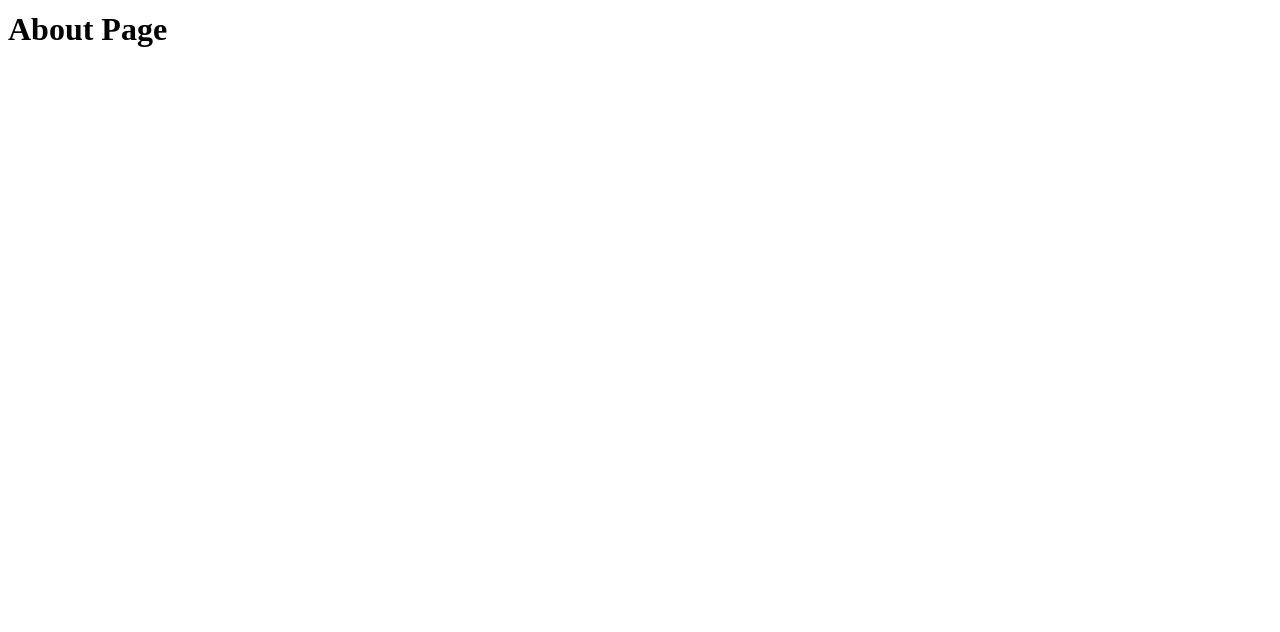
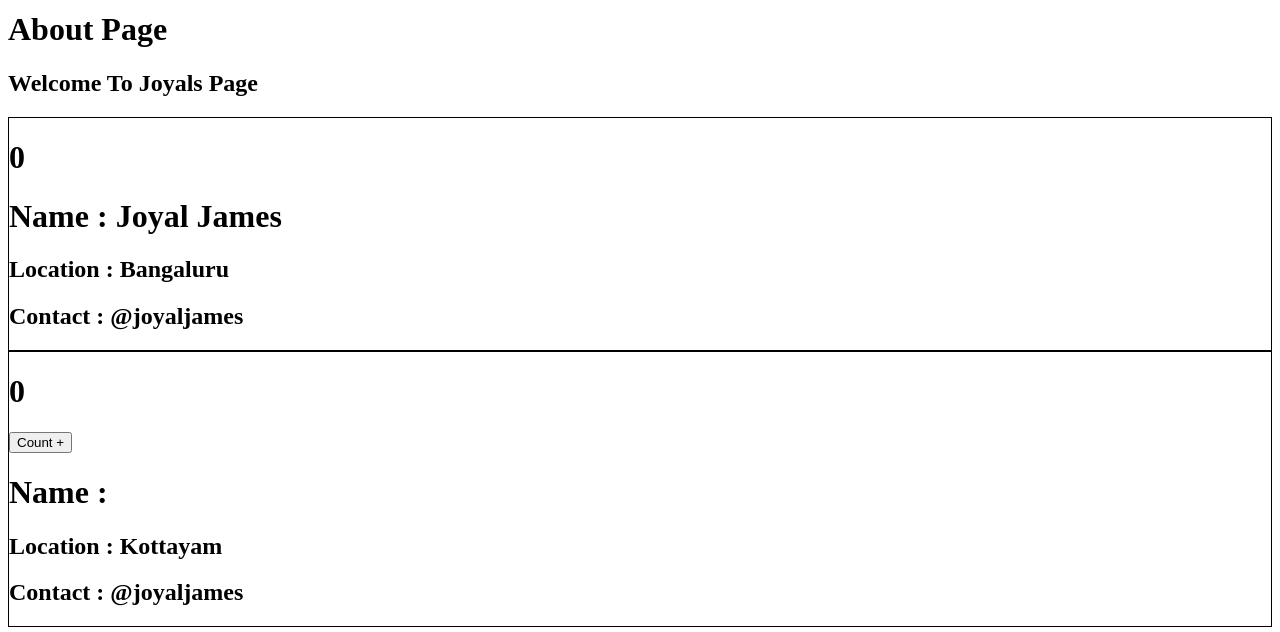
Before and after one commit to JoyalJames/joyal_react, a React (Vite) app: page /about in a window 1280 px wide. Shown: the part 233-865 px from the top of the page. Before the commit the page ends 800 px from the top, so only its background shows below. Built offline with nearby package versions, Linux system fonts and the light colour scheme.

Commit message:
Class Component With Life Cycle componentDidMount()

```diff
--- a/index.css
+++ b/index.css
@@ -87,7 +87,14 @@
 }
 .about{
     padding-top: 17%;
+
+}
+.about_user{
+    border: 1px solid black;
+
 }
 .menu_card{
     padding-top: 17%;
+    border-radius: 4px;
+    background-color: rgb(224, 229, 229);
 }
--- a/src/components/About.js
+++ b/src/components/About.js
@@ -1,8 +1,28 @@
-const About = ()=> {
-    return (
-        <div className="about">
-            <h1>About Page</h1>
-        </div>
-    )
+import User from "./User";
+import UserClass from "./UserClass";
+import { Component } from "react";
+class About extends Component{
+    // 1st Contructor will load   -> then render component  -> then ComponentDidMount()
+    constructor(props){
+        super(props)
+        console.log("Parent Constructor")
+    }
+    // 3rd componentDidMount()
+    componentDidMount(){
+        console.log("Parent Component Did Mount")
+    }
+    // 2nd render Component
+    render(){
+        console.log("Parent Render")
+        return (
+            <div className="about">
+                <h1>About Page</h1>
+                <h2>Welcome To Joyals Page</h2>
+                <User/>
+                <UserClass/>
+            </div>
+        )
+    }
 }
+
 export default About;
--- a/src/components/Body.js
+++ b/src/components/Body.js
@@ -35,7 +35,7 @@ const Body = () => {
                 </div>
                 <button id="filter-btn"
                 onClick={()=>{
-                    const filteredData = state.filter((resto)=>resto?.info?.avgRating>4.3)
+                    const filteredData = state.filter((resto)=>resto?.info?.avgRating>4)
                     setFilteredRestaurant(filteredData);
                 }}>Top Rated</button>
             </div>
@@ -43,7 +43,7 @@ const Body = () => {
                 {
                     // map filtered
                     filteredRestaurant.map((resto)=>(
-                        <Link to={"/restaurant/"+resto?.info.parentId}><RestaurantCard key={resto?.info.parentId} restList={resto}/></Link>
+                        <Link key={resto?.info.parentId} to={"/restaurant/"+resto?.info.parentId}><RestaurantCard restList={resto}/></Link>
                         )
                     )
                 }
--- a/src/components/RestroMenu.js
+++ b/src/components/RestroMenu.js
@@ -13,14 +13,14 @@ const RestroMenu = ()=>{
         const data = await fetch(MENU_API + resId)
         const json = await data.json();
         console.log(json.data.cards[0].card.card.info);
-        console.log(json.data.cards[2].groupedCard.cardGroupMap.REGULAR.cards[2].card.card.itemCards);
+        console.log(json.data.cards[2].groupedCard.cardGroupMap.REGULAR.cards[1].card.card.itemCards);
         setMenuCard(json.data);
 
     }
     if (menuCard === null) return <Shimmer/>
     // .cards[2].groupedCard.cardGroupMap.REGULAR.cards[2].card.card.itemCards
     const {name,avgRating,areaName,ratingSlab} = menuCard?.cards[0].card.card.info;
-    const {itemCards} =  menuCard?.cards[2]?.groupedCard?.cardGroupMap?.REGULAR?.cards[2]?.card?.card;
+    const {itemCards} =  menuCard?.cards[2]?.groupedCard?.cardGroupMap?.REGULAR?.cards[1]?.card?.card;
     console.log(itemCards)
     return(
         <div className="menu_card">
--- /dev/null
+++ b/src/components/User.js
@@ -0,0 +1,13 @@
+import { useState } from "react";
+const User = ()=>{
+    const [count] = useState(0);
+    return (
+        <div className="about_user">
+            <h1>{count}</h1>
+            <h1>Name  :  Joyal James</h1>
+            <h2>Location  :  Bangaluru</h2>
+            <h2>Contact  :  @joyaljames</h2>
+        </div>
+    )
+}
+export default User;
--- /dev/null
+++ b/src/components/UserClass.js
@@ -0,0 +1,31 @@
+import React from "react"
+class UserClass extends React.Component {
+    constructor(props){
+        super(props);
+        console.log("Child Constructor")
+        this.state = {
+            count : 0,
+            count2 : 1
+        };
+    }
+    componentDidMount(){
+        console.log("Child Component Did Mount")
+    }
+    render(){
+        console.log("Child Render")
+        return(
+            <div className="about_user">
+                <h1>{this.state.count}</h1>
+                <button onClick={()=>{
+                    this.setState({
+                        count : this.state.count + 1
+                    })
+                }}>Count +</button>
+                <h1>Name  :  {this.props.name}</h1>
+                <h2>Location  :  Kottayam</h2>
+                <h2>Contact  :  @joyaljames</h2>
+            </div>
+        )
+    }
+}
+export default UserClass
```
